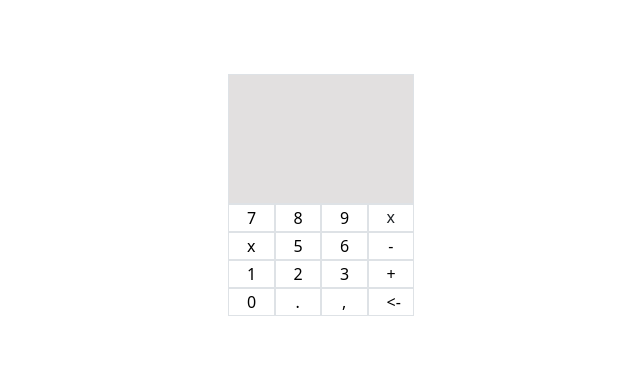
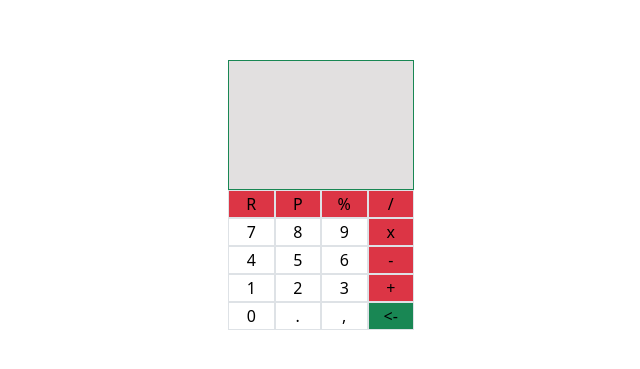
Before and after one commit to maiatech-solution/calculadora, a plain HTML site: page index.html in a window 1280 px wide. Shown: the part 205-574 px from the top of the page, without its empty margins (319-959 px from the left). Drawn offline with nearby package versions, Linux system fonts and the light colour scheme.

Commit message:
Iniciando estilização

```diff
--- a/index.html
+++ b/index.html
@@ -12,31 +12,37 @@
     <div class="container">
         <div class="w-100 vh-100 d-flex flex-column d-flex justify-content-center align-items-center">
             <div class="row justify-content-center h-10 w-50">
-                <div class="col-4 text-center border border-silve p-4 bg-gray"></div>
+                <div class="col-4 text-center border border-success bg-gray"></div>
             </div>
             <div class="row w-50 justify-content-center ">
-                <div class="col-1 border text-center pe-auto"><button class="button w-100 rounded-0 border-0 bg-transparent" role="button" id="7">7</button></div>
-                <div class="col-1 border text-center"><button class="button w-100 rounded-0 border-0 bg-transparent" role="button" id="8">8</button></div>
-                <div class="col-1 border text-center"><button class="button w-100 rounded-0 border-0 bg-transparent" role="button" id="9">9</button></div>
-                <div class="col-1 border text-center">x</div>
+                <div class="col-1 border text-center pe-auto p-0"><button class="button w-100 rounded-0 border-0 bg-danger" role="button" id="raiz">R</button></div>
+                <div class="col-1 border text-center p-0"><button class="button w-100 rounded-0 border-0 bg-danger" role="button" id="pot">P</button></div>
+                <div class="col-1 border text-center p-0"><button class="button w-100 rounded-0 border-0 bg-danger" role="button" id="resto">%</button></div>
+                <div class="col-1 border text-center p-0"><button class="button w-100 rounded-0 border-0 bg-danger" role="button" id="div">/</button></div>
+            </div>
+            <div class="row w-50 justify-content-center ">
+                <div class="col-1 border text-center pe-auto p-0"><button class="button w-100 rounded-0 border-0 bg-transparent" role="button" id="7">7</button></div>
+                <div class="col-1 border text-center p-0"><button class="button w-100 rounded-0 border-0 bg-transparent" role="button" id="8">8</button></div>
+                <div class="col-1 border text-center p-0"><button class="button w-100 rounded-0 border-0 bg-transparent" role="button" id="9">9</button></div>
+                <div class="col-1 border text-center p-0"><button class="button w-100 rounded-0 border-0 bg-danger" role="button" id="mult">x</button></div>
             </div>
             <div class="row w-50 justify-content-center">
-                <div class="col-1 border text-center"><button class="button w-100 rounded-0 border-0 bg-transparent" role="button" id="4">x</button></div>
-                <div class="col-1 border text-center"><button class="button w-100 rounded-0 border-0 bg-transparent" role="button" id="5">5</button></div>
-                <div class="col-1 border text-center"><button class="button w-100 rounded-0 border-0 bg-transparent" role="button" id="6">6</button></div>
-                <div class="col-1 border text-center"><button class="button w-100 rounded-0 border-0 bg-transparent" role="button" id="sub">-</button></div>
+                <div class="col-1 border text-center p-0"><button class="button w-100 rounded-0 border-0 bg-transparent" role="button" id="4">4</button></div>
+                <div class="col-1 border text-center p-0"><button class="button w-100 rounded-0 border-0 bg-transparent" role="button" id="5">5</button></div>
+                <div class="col-1 border text-center p-0"><button class="button w-100 rounded-0 border-0 bg-transparent" role="button" id="6">6</button></div>
+                <div class="col-1 border text-center p-0"><button class="button w-100 rounded-0 border-0 bg-danger" role="button" id="sub">-</button></div>
             </div>
             <div class="row w-50 justify-content-center">
-                <div class="col-1 border text-center"><button class="button w-100 rounded-0 border-0 bg-transparent" role="button" id="1">1</button></div>
-                <div class="col-1 border text-center"><button class="button w-100 rounded-0 border-0 bg-transparent" role="button" id="2">2</button></div>
-                <div class="col-1 border text-center"><button class="button w-100 rounded-0 border-0 bg-transparent" role="button" id="3">3</button></div>
-                <div class="col-1 border text-center"><button class="button w-100 rounded-0 border-0 bg-transparent" role="button" id="adi">+</button></div>
+                <div class="col-1 border text-center p-0"><button class="button w-100 rounded-0 border-0 bg-transparent" role="button" id="1">1</button></div>
+                <div class="col-1 border text-center p-0"><button class="button w-100 rounded-0 border-0 bg-transparent" role="button" id="2">2</button></div>
+                <div class="col-1 border text-center p-0"><button class="button w-100 rounded-0 border-0 bg-transparent" role="button" id="3">3</button></div>
+                <div class="col-1 border text-center p-0"><button class="button w-100 rounded-0 border-0 bg-danger" role="button" id="adi">+</button></div>
             </div>
             <div class="row w-50 justify-content-center">
-                <div class="col-1 border text-center"><button class="button w-100 rounded-0 border-0 bg-transparent" role="button" id="0">0</button></div>
-                <div class="col-1 border text-center"><button class="button w-100 rounded-0 border-0 bg-transparent" role="button" id="ponto">.</button></div>
-                <div class="col-1 border text-center"><button class="button w-100 rounded-0 border-0 bg-transparent" role="button" id="virgula">,</button></div>
-                <div class="col-1 border text-center"><button class="button w-100 rounded-0 border-0 bg-transparent" role="button" id="enter"><-</button></div>
+                <div class="col-1 border text-center p-0"><button class="button w-100 rounded-0 border-0 bg-transparent" role="button" id="0">0</button></div>
+                <div class="col-1 border text-center p-0"><button class="button w-100 rounded-0 border-0 bg-transparent" role="button" id="ponto">.</button></div>
+                <div class="col-1 border text-center p-0"><button class="button w-100 rounded-0 border-0 bg-transparent" role="button" id="virgula">,</button></div>
+                <div class="col-1 border text-center p-0"><button class="button w-100 rounded-0 border-0 bg-success" role="button" id="enter"><-</button></div>
             </div>
         </div>
     </div>
--- a/style.css
+++ b/style.css
@@ -5,7 +5,3 @@
 .bg-gray{
     background-color: rgba(216, 213, 213, 0.726);
 }
-
-.border-silve{
-    border: 5px solid rgba(194, 194, 194, 0.726);
-}
```
